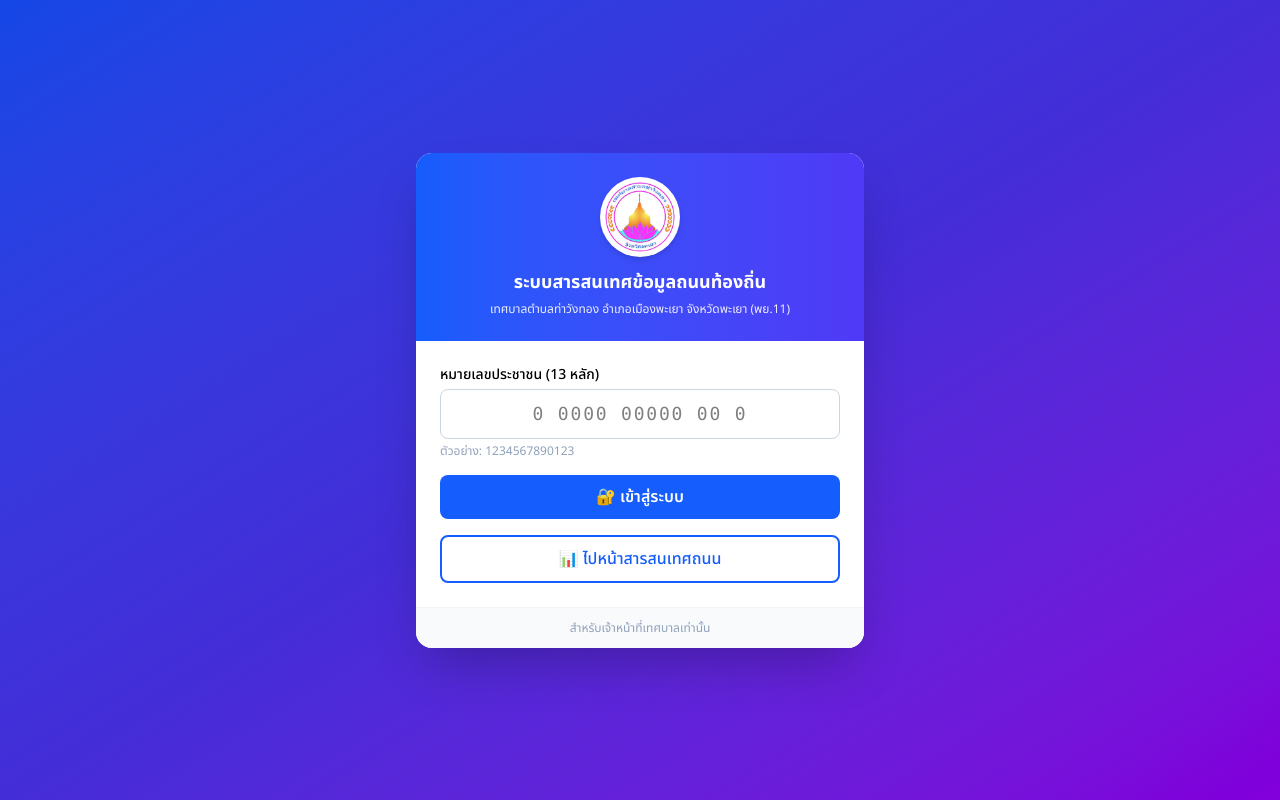
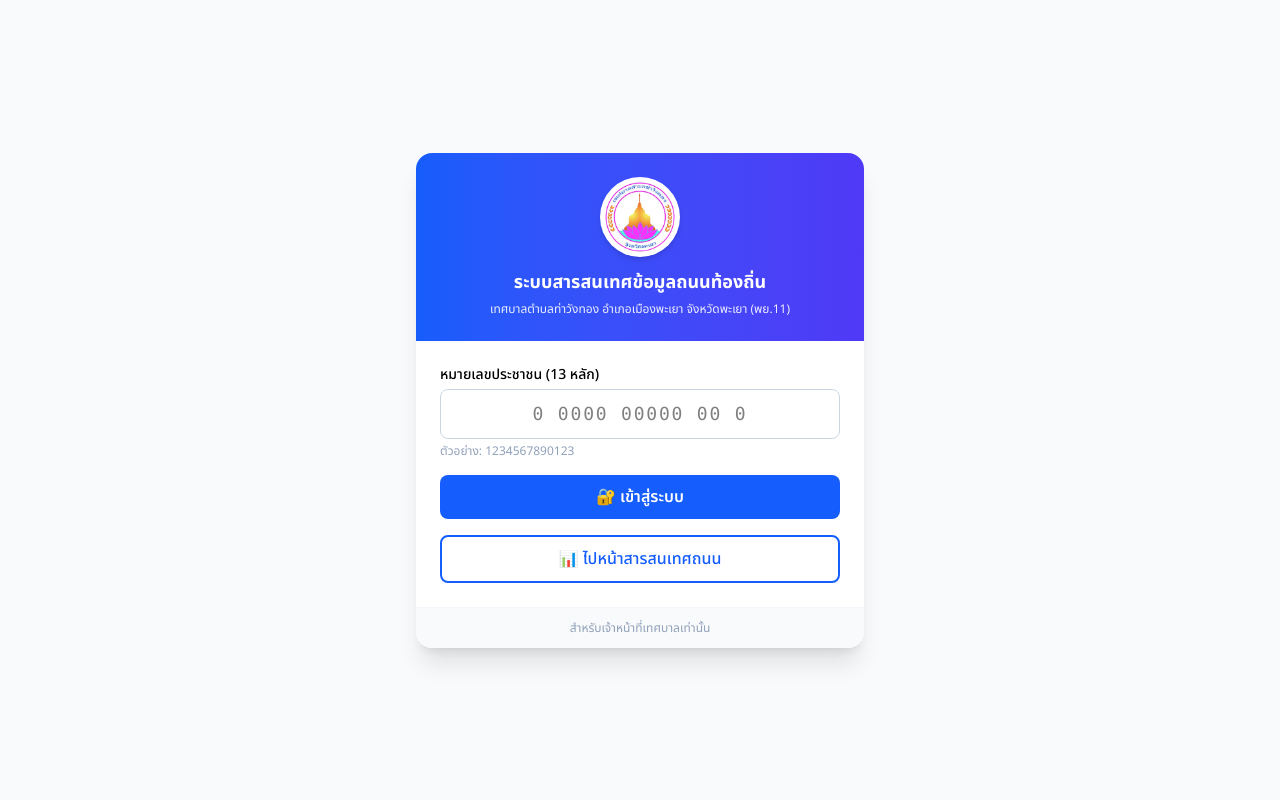
Before and after one commit to ywit1991-art/TWTMunicipality-Roads, a Next.js app: page /login in a window 1280 px wide. Built offline with nearby package versions, Linux system fonts and the light colour scheme; no server answers.

Commit message:
style: เปลี่ยนพื้นหลัง login เป็นขาวนวล

```diff
--- a/app/login/page.tsx
+++ b/app/login/page.tsx
@@ -48,8 +48,8 @@ export default function LoginPage() {
   }
 
   return (
-    <div className="flex min-h-screen items-center justify-center bg-gradient-to-br from-blue-700 via-indigo-700 to-purple-700 p-4">
-      <div className="w-full max-w-md overflow-hidden rounded-2xl bg-white shadow-2xl">
+    <div className="flex min-h-screen items-center justify-center bg-slate-50 p-4">
+      <div className="w-full max-w-md overflow-hidden rounded-2xl bg-white shadow-xl">
         {/* Header */}
         <div className="bg-gradient-to-r from-blue-600 to-indigo-600 p-6 text-center text-white">
           <img
```
